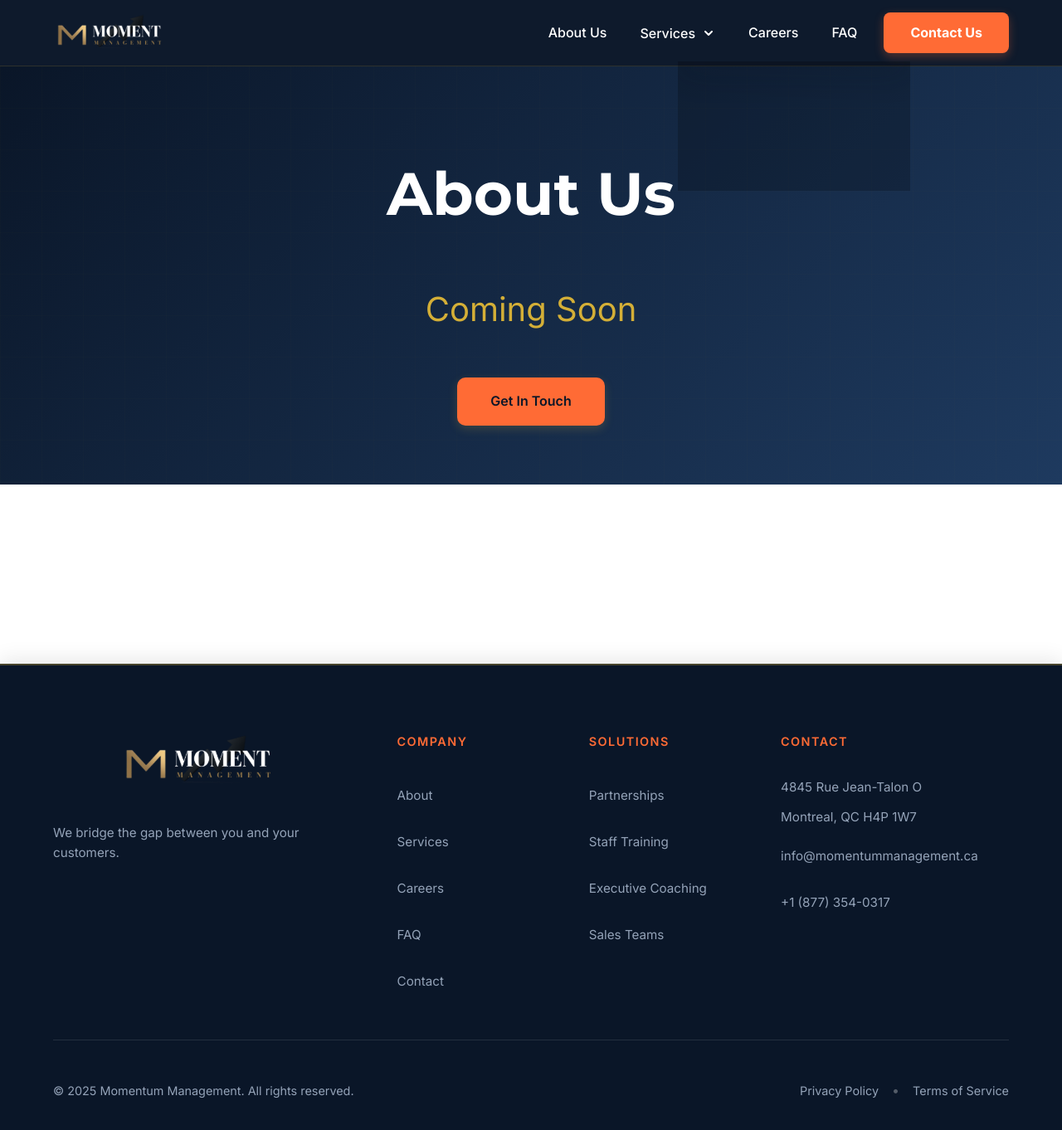
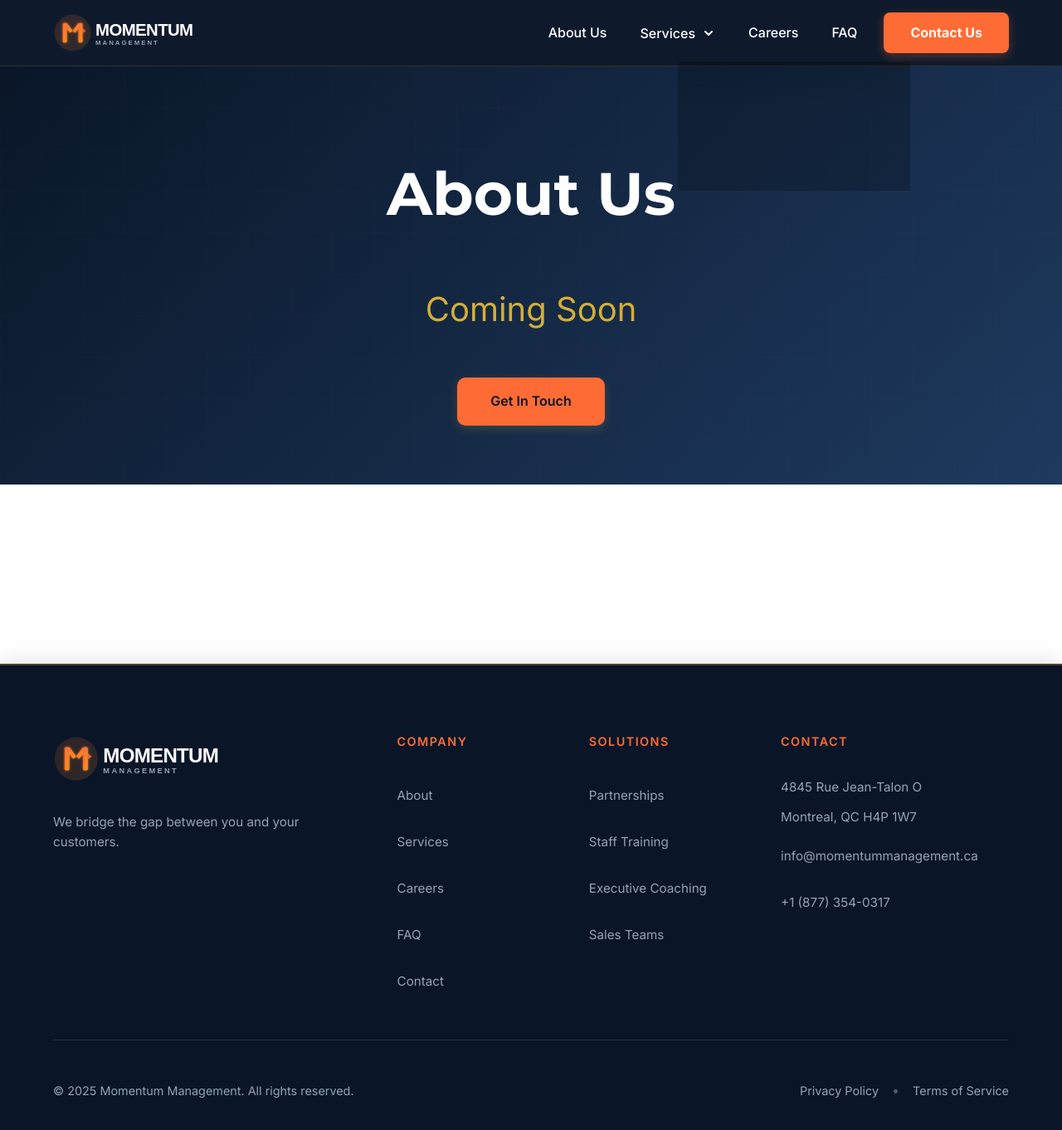
Before and after one commit to Shamiivan/momentum-website, a React (Vite) app: page /about in a window 1280 px wide. Shown: the top 1362 px of the page at 83% size. Built offline with nearby package versions, Linux system fonts and the light colour scheme.

Commit message:
add new logo

```diff
--- a/src/App.css
+++ b/src/App.css
@@ -132,7 +132,7 @@
 }
 
 .logo-image {
-  height: 50px;
+  height: 55px;
   width: auto;
   object-fit: contain;
 }
@@ -2438,6 +2438,9 @@
 
 .footer-brand {
   max-width: 350px;
+  display: flex;
+  flex-direction: column;
+  align-items: flex-start;
 }
 
 .footer-logo {
@@ -2449,13 +2452,13 @@
 }
 
 .footer-logo-image {
-  height: 70px;
-  /* Larger logo for better brand presence */
+  height: 65px;
   width: auto;
   object-fit: contain;
-  margin-bottom: 1.5rem;
-  letter-spacing: 0.02em;
+  object-position: left center;
+  margin-bottom: 1rem;
   transition: opacity 0.3s ease;
+  display: block;
 }
 
 .footer-logo-image:hover {
@@ -2467,6 +2470,7 @@
   line-height: 1.6;
   color: var(--color-text-muted);
   margin: 0;
+  padding-left: 0;
 }
 
 .footer-heading {
--- a/src/components/Footer.tsx
+++ b/src/components/Footer.tsx
@@ -6,7 +6,7 @@
       <div className="container-new">
         <div className="footer-content">
           <div className="footer-column footer-brand">
-            <img src="/LOGO-NO-BG 1.svg" alt="Momentum Management" className="footer-logo-image" />
+            <img src="/LOGO-NEW.svg" alt="Momentum Management" className="footer-logo-image" />
             <p className="footer-tagline">We bridge the gap between you and your customers.</p>
           </div>
 
--- a/src/components/Header.tsx
+++ b/src/components/Header.tsx
@@ -19,7 +19,7 @@
     <header className={`main-header ${scrolled ? 'scrolled' : ''}`}>
       <div className="header-container">
         <Link to="/" className="logo-new">
-          <img src="/LOGO-NO-BG 1.svg" alt="Momentum Management" className="logo-image" />
+          <img src="/LOGO-NEW.svg" alt="Momentum Management" className="logo-image" />
         </Link>
 
         <button
```
Also changed, not shown: public/LOGO-NEW.svg (added).
